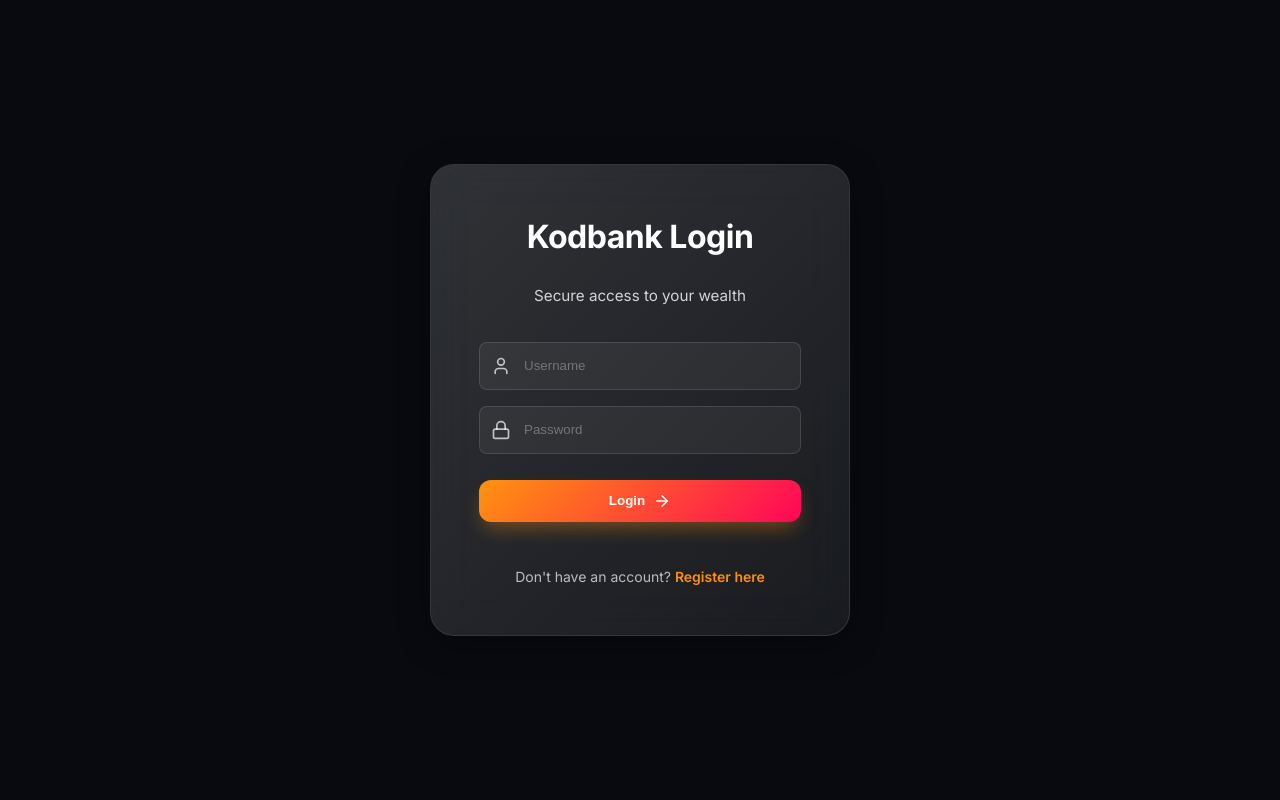
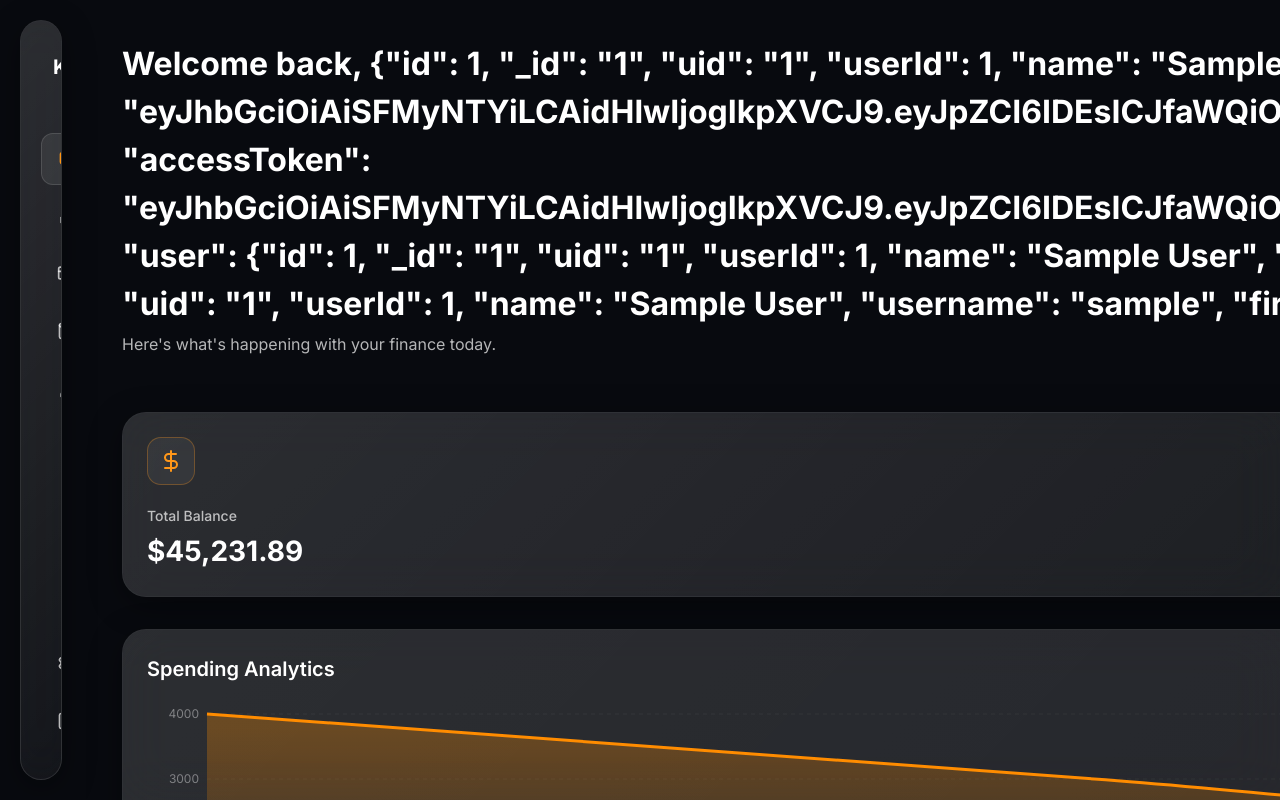
Before and after one commit to OmBelgali/banking-app-1, a React (Vite) app: page / in a window 1280 px wide. Before the commit this address led to /login. Built offline with nearby package versions, Linux system fonts and the light colour scheme; sample sign-in values are in the browser's storage.

Commit message:
feat: switch authentication persistence from localStorage to sessionStorage

```diff
--- a/src/App.jsx
+++ b/src/App.jsx
@@ -7,10 +7,10 @@ import Register from './pages/Auth/Register';
 import './App.css';
 
 function App() {
-  const [isAuthenticated, setIsAuthenticated] = useState(!!localStorage.getItem('user'));
+  const [isAuthenticated, setIsAuthenticated] = useState(!!sessionStorage.getItem('user'));
 
   useEffect(() => {
-    const user = localStorage.getItem('user');
+    const user = sessionStorage.getItem('user');
     setIsAuthenticated(!!user);
   }, []);
 
--- a/src/components/Dashboard/Dashboard.jsx
+++ b/src/components/Dashboard/Dashboard.jsx
@@ -9,7 +9,7 @@ import TransactionList from './TransactionList';
 import './Dashboard.css';
 
 const Dashboard = () => {
-    const username = localStorage.getItem('user') || 'Alex';
+    const username = sessionStorage.getItem('user') || 'Alex';
     const [balance, setBalance] = useState(null);
     const [showBalance, setShowBalance] = useState(false);
 
--- a/src/components/Sidebar/Sidebar.jsx
+++ b/src/components/Sidebar/Sidebar.jsx
@@ -19,8 +19,8 @@ const Sidebar = () => {
     } catch (err) {
       console.error('Logout failed:', err);
     }
-    localStorage.removeItem('user');
-    localStorage.removeItem('role');
+    sessionStorage.removeItem('user');
+    sessionStorage.removeItem('role');
     window.location.reload();
   };
 
--- a/src/pages/Auth/Login.jsx
+++ b/src/pages/Auth/Login.jsx
@@ -16,8 +16,8 @@ const Login = ({ setAuth }) => {
         try {
             const res = await axios.post('/api/auth/login', { username, password }, { withCredentials: true });
             if (res.data.success) {
-                localStorage.setItem('user', res.data.username);
-                localStorage.setItem('role', res.data.role);
+                sessionStorage.setItem('user', res.data.username);
+                sessionStorage.setItem('role', res.data.role);
                 setAuth(true);
                 navigate('/');
             }
```
